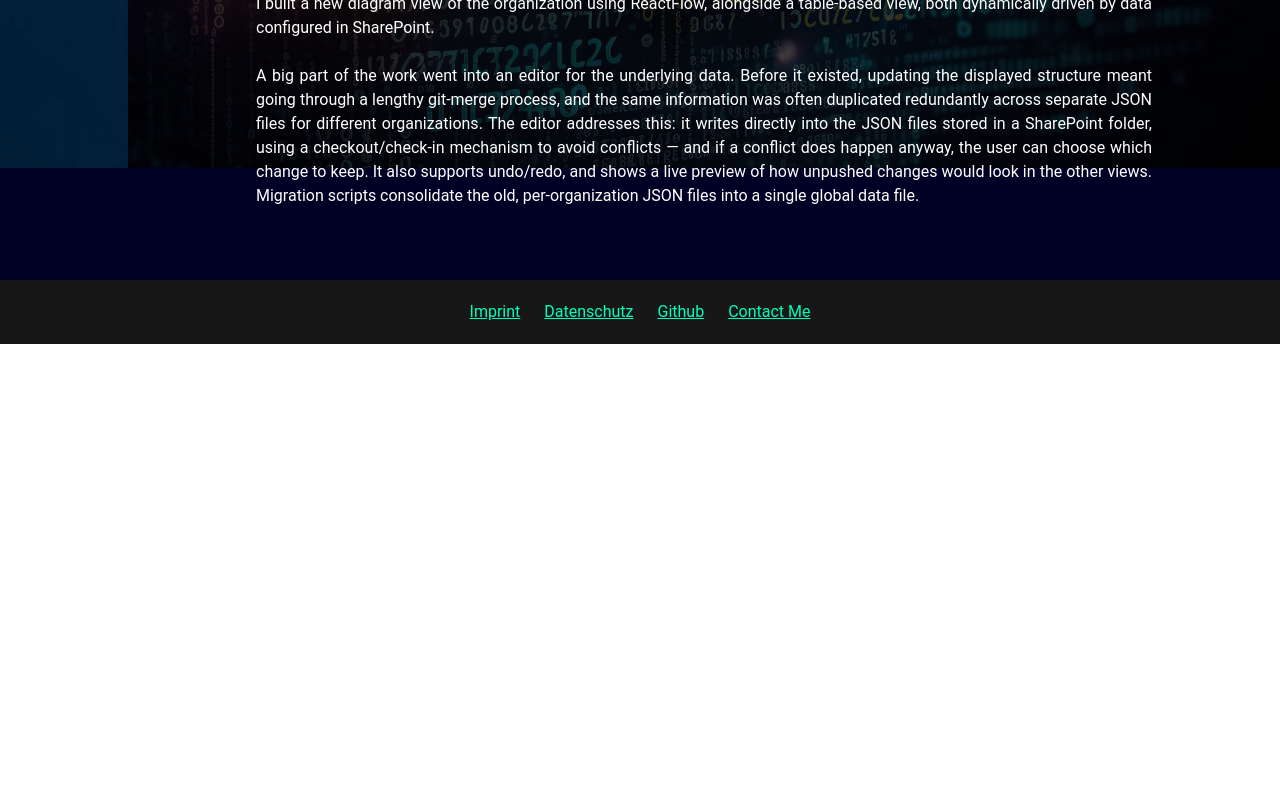
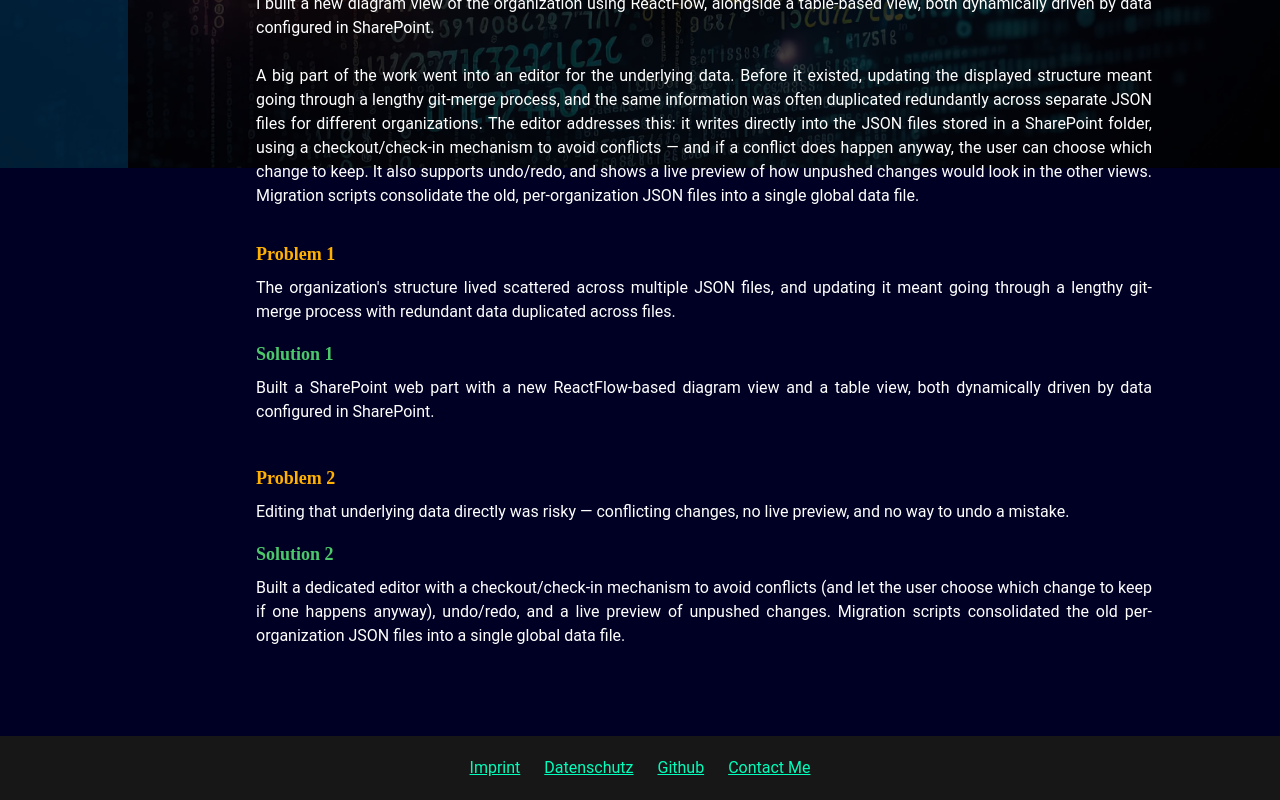
Before and after one commit to DenisMathan/homepage, a Vue app: page /vector in a window 1280 px wide. Shown: the part 632-1432 px from the top of the page. Before the commit the page ends 976 px from the top, so only its background shows below. Built offline with nearby package versions, Linux system fonts and the light colour scheme.

Commit message:
Add problem/solution sections to project pages

```diff
--- a/src/assets/texts/projects.json
+++ b/src/assets/texts/projects.json
@@ -19,7 +19,7 @@
         "ReactFlow",
         "SharePoint",
         "SPFx",
-        "Test-Driven Development"
+        "Jest"
       ],
       "size": "middle",
       "page": {
@@ -30,7 +30,17 @@
           "I built a new diagram view of the organization using ReactFlow, alongside a table-based view, both dynamically driven by data configured in SharePoint.",
           "A big part of the work went into an editor for the underlying data. Before it existed, updating the displayed structure meant going through a lengthy git-merge process, and the same information was often duplicated redundantly across separate JSON files for different organizations. The editor addresses this: it writes directly into the JSON files stored in a SharePoint folder, using a checkout/check-in mechanism to avoid conflicts — and if a conflict does happen anyway, the user can choose which change to keep. It also supports undo/redo, and shows a live preview of how unpushed changes would look in the other views. Migration scripts consolidate the old, per-organization JSON files into a single global data file."
         ],
-        "sectionTitle": null
+        "sectionTitle": null,
+        "problems": [
+          {
+            "problem": "The organization's structure lived scattered across multiple JSON files, and updating it meant going through a lengthy git-merge process with redundant data duplicated across files.",
+            "solution": "Built a SharePoint web part with a new ReactFlow-based diagram view and a table view, both dynamically driven by data configured in SharePoint."
+          },
+          {
+            "problem": "Editing that underlying data directly was risky — conflicting changes, no live preview, and no way to undo a mistake.",
+            "solution": "Built a dedicated editor with a checkout/check-in mechanism to avoid conflicts (and let the user choose which change to keep if one happens anyway), undo/redo, and a live preview of unpushed changes. Migration scripts consolidated the old per-organization JSON files into a single global data file."
+          }
+        ]
       }
     },
     {
@@ -62,7 +72,17 @@
           "As a working student in DevOps at Aumovio, I adapted the frontend of a product demo and automated it for presentation at the IAA (Internationale Automobil-Ausstellung).",
           "Part of the work involved simulating an NXP S32N55 automotive chip on a Raspberry Pi, so the demo could run on accessible hardware."
         ],
-        "sectionTitle": null
+        "sectionTitle": null,
+        "problems": [
+          {
+            "problem": "A live product demo needed to run reliably at the IAA trade show, but setting it up manually across connected AWS EC2 instances and devices didn't scale for a public exhibition.",
+            "solution": "Adapted and automated the demo's frontend, and wrote an autostart script that spins up the AWS EC2 instances, connects them to each other, and connects the device to the service."
+          },
+          {
+            "problem": "The demo needed to run on accessible hardware instead of requiring the actual NXP S32N55 automotive chip.",
+            "solution": "Simulated the NXP S32N55 automotive processor on a Raspberry Pi, so the demo could run on hardware anyone could bring along."
+          }
+        ]
       }
     },
     {
@@ -270,6 +290,12 @@
           "The goal is simple: reach the target platform to win — fall into the depths, and it's game over."
         ],
         "sectionTitle": null,
+        "problems": [
+          {
+            "problem": "Wanted to build a 2D platformer in C from scratch, without an engine — levels, physics, and collision needed to work without being hardcoded.",
+            "solution": "Built custom physics and collision detection, with levels generated dynamically from JSON files; rendered with GTK and built with Autotools."
+          }
+        ],
         "TODO": true
       }
     },
@@ -298,7 +324,17 @@
           "Within the team, I was responsible for most of the core account and security infrastructure: OAuth login via Google, email/password authentication, two-factor authentication, email verification, password hashing with BCrypt, the email service, and the overall security chain. A teammate handled the PayPal integration.",
           "The biggest takeaway from this project wasn't technical, though: working with an unfamiliar, distributed team taught me just how much a solid, automated test suite tied into the git merge workflow can save you."
         ],
-        "sectionTitle": null
+        "sectionTitle": null,
+        "problems": [
+          {
+            "problem": "Students needed a way to book and pay for tutoring sessions, with admins, tutors, and students each needing different permissions — built by an unfamiliar, distributed team.",
+            "solution": "Implemented the core account and security infrastructure: OAuth login via Google, email/password authentication, two-factor authentication, email verification, BCrypt password hashing, and the email service. A teammate handled the PayPal integration."
+          },
+          {
+            "problem": "Coordinating changes across a distributed team working on shared code was error-prone without safety nets.",
+            "solution": "Relied on a solid, automated test suite tied into the git merge workflow — the biggest technical lesson of the project."
+          }
+        ]
       }
     },
     {
@@ -319,7 +355,8 @@
         "TypeScript",
         "MongoDB",
         "Leaflet",
-        "OAuth2"
+        "OAuth2",
+        "Jest"
       ],
       "page": {
         "title": "Placemark App",
@@ -329,6 +366,12 @@
           "Users can create a placemark simply by clicking on the map (powered by Leaflet), search for locations, upload images, and choose whether a place is private or public. Accounts are protected with OAuth login and BCrypt password hashing."
         ],
         "sectionTitle": null,
+        "problems": [
+          {
+            "problem": "Wanted a simple way to mark and share special places on a map, with control over who could see them.",
+            "solution": "Built a full-stack app (Node.js, Hapi.js, TypeScript, MongoDB) where places are created with a click on a Leaflet map, searchable by location, and can be marked private or public. Accounts are protected with OAuth login and BCrypt password hashing."
+          }
+        ],
         "TODO": true
       }
     },
@@ -358,6 +401,16 @@
           "In the end, no clear causal relationship between world events and chart performance emerged — but the project produced some genuinely nice visualizations in Power BI."
         ],
         "sectionTitle": null,
+        "problems": [
+          {
+            "problem": "Wanted to test whether real-world crisis and conflict events left any trace in music charts — but the source data was messy: a recurring encoding bug stripped every 're' from British chart titles, and songs weren't identified consistently across datasets.",
+            "solution": "Cleaned and merged datasets from EM-DAT, the Global Terrorism Database, self-scraped German charts, and British/American charts from Kaggle, then enriched every song via the MusicBrainz API (about one request per second, roughly a week of runtime)."
+          },
+          {
+            "problem": "Needed to make the findings legible, not just present raw numbers.",
+            "solution": "Visualized the results in Power BI. No clear causal relationship between world events and chart performance emerged, but the visualizations turned out genuinely nice."
+          }
+        ],
         "TODO": true
       }
     },
@@ -382,6 +435,12 @@
         "intro": [
           "A scientific paper, written in LaTeX, examining what quantum computing can offer for classical computational problems — centered on Grover's and Shor's algorithms and the complexity classes P, NP, BPP, and BQP.",
           "The result: Grover's algorithm gives a quadratic speedup, while Shor's algorithm (via the Quantum Fourier Transform) gives an exponential one. However, integer factorization is not known to be NP-complete — so this doesn't shake the boundaries of classical complexity theory."
+        ],
+        "problems": [
+          {
+            "problem": "Wanted to understand precisely how much quantum computing actually helps with classical computational problems, rather than relying on the popular but vague claim that \"quantum is faster\".",
+            "solution": "Wrote a scientific paper in LaTeX analyzing Grover's and Shor's algorithms against the complexity classes P, NP, BPP, and BQP. Result: Grover's algorithm gives a quadratic speedup, Shor's (via the Quantum Fourier Transform) an exponential one — but since integer factorization isn't known to be NP-complete, this doesn't shake the boundaries of classical complexity theory."
+          }
         ],
         "pdfLink": "pdfs/QuantumComputingFundamentals_DenisMathan.pdf"
       }
@@ -413,6 +472,12 @@
           "The models compared were Linear Regression, Logistic Regression, Support Vector Machines, K-Nearest Neighbors, and neural networks — with the central question being which of these models perform well on which kind of dataset."
         ],
         "sectionTitle": null,
+        "problems": [
+          {
+            "problem": "Wanted to know which machine learning models actually perform best at detecting diabetes, and whether the answer changes depending on the dataset.",
+            "solution": "Implemented and compared five models — Linear Regression, Logistic Regression, Support Vector Machines, K-Nearest Neighbors, and neural networks — across four different datasets."
+          }
+        ],
         "pdfLink": "pdfs/ML_Diabetes.pdf"
       }
     },
@@ -436,12 +501,18 @@
         "title": "Grimlang",
         "metaDescription": "This page presents Grimlang, an interpreted programming language designed by developer Denis Mathan whose syntax reads like a fairy tale.",
         "intro": [
-          "Grimlang is a small interpreted programming language I designed and built myself, written in C, with one specific goal: its syntax should read less like code and more like a fairy tale.",
-          "Keywords are drawn from storytelling — a function is a \"Kapitel\" (chapter), a print statement is \"las\" (told), a return is \"Gib alles!\" (give everything!), and conditionals read as \"Wenn ... gilt ... Ansonsten ...\" (if ... then ... otherwise ...). Under the hood, the source is parsed with Bison into an AST and then interpreted.",
-          "Here's what a small Grimlang program looks like:",
-          "<pre><code>Kapitel UmpaLumpa.\n las \"In Funktion2 passiert nicht viel...\", \"\\n\".\n Gib alles!\n Ende!\n\n Kapitel Schlacht\n handelt von Held namens A und Held namens B.\n las \"In Funktion: A: \", A,\" B: \", B, \" test\", \"\\n\".\n Ende!\n\n Kapitel fakultät\n handelt von Held namens A.\n Gib alles 3!\n Wenn A anders als 1 ist, gilt:\n //Gib alles 1!\n Es gab einen Helden namens B.\n B war so stark wie A und -1 zusammen.\n las \"Test: \", A, \"\\n\".\n Gib alles A mal In Kapitel fakultät mehr Abenteuer von B zu finden!\n Ansonsten: Gib alles 1!\n Verstanden?\n Ende!</code></pre>"
+          "Grimlang is a small interpreted programming language I designed and built myself, written in C, with one specific goal: its syntax should read less like code and more like a fairy tale."
         ],
         "sectionTitle": null,
+        "problems": [
+          {
+            "problem": "Nobody wants to write and read code that looks like code anymore...",
+            "solution": ["Designed and built Grimlang, a small interpreted language in C whose syntax reads like a fairy tale — a function is a \"Kapitel\" (chapter), printing is \"las\" (told), returning is \"Gib alles!\" (give everything!), and conditionals read as \"Wenn ... gilt ... Ansonsten ...\". The source is parsed with Bison into an AST and then interpreted.",
+            "Here's a small Grimlang program that calculates the factorial of a number and prints it:",
+            "<pre><code>Kapitel UmpaLumpa.\n las \"In Funktion2 passiert nicht viel...\", \"\\n\".\n Gib alles!\n Ende!\n\n Kapitel Schlacht\n handelt von Held namens A und Held namens B.\n las \"In Funktion: A: \", A,\" B: \", B, \" test\", \"\\n\".\n Ende!\n\n Kapitel fakultät\n handelt von Held namens A.\n Gib alles 3!\n Wenn A anders als 1 ist, gilt:\n //Gib alles 1!\n Es gab einen Helden namens B.\n B war so stark wie A und -1 zusammen.\n las \"Test: \", A, \"\\n\".\n Gib alles A mal In Kapitel fakultät mehr Abenteuer von B zu finden!\n Ansonsten: Gib alles 1!\n Verstanden?\n Ende!</code></pre>"
+          ]
+          }
+        ],
         "TODO": true
       }
     }
--- a/src/views/projectpages/GenericProject.vue
+++ b/src/views/projectpages/GenericProject.vue
@@ -17,6 +17,30 @@
       <h2 data-headinganim-chess class="opacity-0 mb-4">
         {{ currentPage.sectionTitle }}
       </h2>
+    </div>
+
+    <div v-if="currentPage.problems && currentPage.problems.length" class="max-w-4xl mx-auto mt-8">
+      <div
+        v-for="(pair, index) in currentPage.problems"
+        :key="`problem-${index}`"
+        class="mb-10"
+      >
+        <h3 class="text-lg font-semibold text-orange mb-2">Problem {{ index + 1 }}</h3>
+        <p class="text-white mb-4">{{ pair.problem }}</p>
+        <h3 class="text-lg font-semibold text-green mb-2">Solution {{ index + 1 }}</h3>
+        <div>
+          <p
+            v-for="(solution, solIndex) in [].concat(pair.solution)"
+            :key="`solution-${index}-${solIndex}`"
+            class="text-white mb-4"
+            v-html="solution"
+          ></p>
+        </div>
+        <carousel
+          v-if="carouselSlides(pair).length"
+          :projects="carouselSlides(pair)"
+        />
+      </div>
     </div>
 
     <div v-if="currentPage.versions" class="max-w-4xl mx-auto mt-8">
@@ -65,8 +89,16 @@
         </div>
       </object>
     </div>
-    <div v-if="currentPage.TODO" class="max-w-4xl mx-auto mt-8 text-yellow-400">
-      <p>TODO: {{ currentPage.TODO }}</p>
+    <div v-if="currentPage.TODO" class="max-w-4xl mx-auto mt-8">
+      <div class="rounded-2xl border border-orange border-opacity-40 bg-orange bg-opacity-10 px-6 py-5 shadow-lg">
+        <div class="flex items-start gap-3">
+          <span class="text-2xl leading-none">🚧</span>
+          <div>
+            <p class="font-semibold text-orange">Work in progress</p>
+            <p class="mt-1 text-sm text-white text-opacity-80">This project page is still being prepared and will be expanded soon.</p>
+          </div>
+        </div>
+      </div>
     </div>
   </div>
 </template>
@@ -74,9 +106,14 @@
 <script>
 import { manipulate } from '@/js/headlineManipulation.js';
 import catalog from '@/assets/texts/projects.json';
+import carousel from '@/components/elements/carousel/types/justCarousel.vue';
+import { resolveProjectImage } from '@/js/projectAssets.js';
 
 export default {
   name: 'GenericProject',
+  components: {
+    carousel
+  },
   props: {
     projectSlug: {
       type: String,
@@ -147,6 +184,21 @@ export default {
     projectSlug() {
       this.selectedVersion = 0;
     }
+  },
+  methods: {
+    carouselSlides(pair) {
+      if (!pair.images || !pair.images.length) {
+        return [];
+      }
+
+      return pair.images
+        .map((image, index) => ({
+          img: resolveProjectImage(image.img),
+          headline: image.caption || `image-${index}`,
+          p: image.caption ? [image.caption] : [].concat(pair.solution)
+        }))
+        .filter((slide) => slide.img);
+    }
   }
 };
 </script>
--- a/tailwind.config.js
+++ b/tailwind.config.js
@@ -11,6 +11,7 @@ module.exports = {
     colors: {
       gray: colors.trueGray,
       myGreen: 'rgb(23 144 191)',//'#4BC96A',
+      green: '#4BC96A',
       red: '#E82F0C',
       orange: '#FFB001',
       background: '#000025',
```
Also changed, not shown: .claude/settings.json (added).
